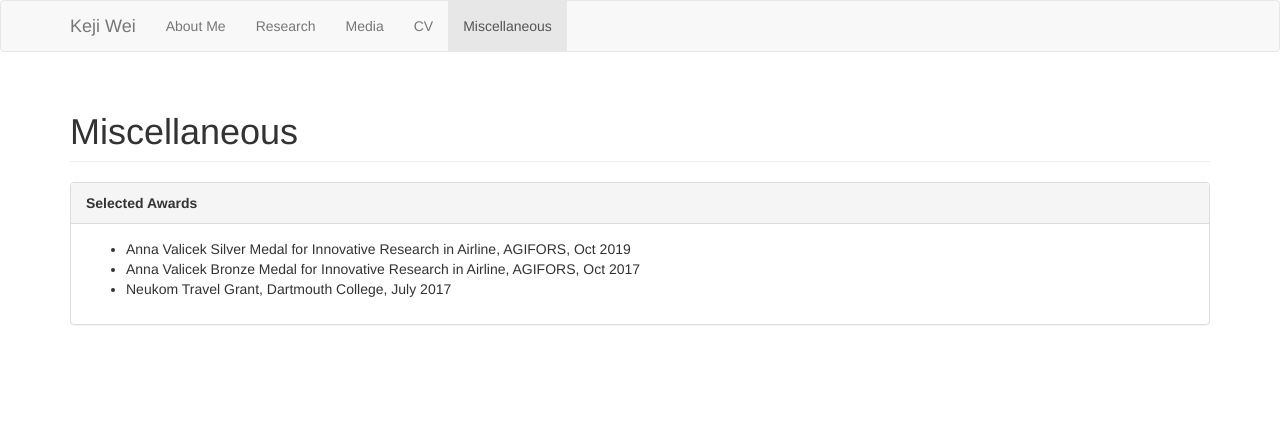
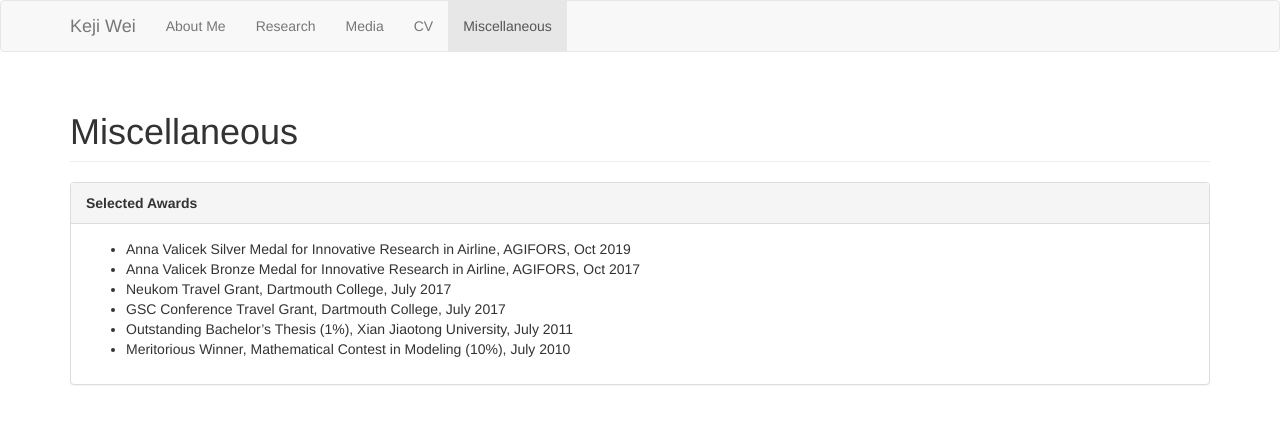
Before and after one commit to kejiwei/kejiwei.github.io, a Jekyll site: the page built from Miscellaneous.html, in a window 1280 px wide. Shown: the top 424 px of the page. Built offline with Jekyll 4.4.1, drawn with Linux system fonts in a browser that asks for light colours.

Commit message:
Update Miscellaneous.html

```diff
--- a/Miscellaneous.html
+++ b/Miscellaneous.html
@@ -17,6 +17,15 @@ tabname: Miscellaneous
           <li>
             Neukom Travel Grant, Dartmouth College, July 2017
           </li>
+          <li>
+            GSC Conference Travel Grant, Dartmouth College, July 2017
+        </li>
+        <li>
+            Outstanding Bachelor’s Thesis (1%), Xian Jiaotong University, July 2011
+         </li>
+         <li>
+            Meritorious Winner, Mathematical Contest in Modeling (10%), July 2010
+       </li>
       </ul>
     </div>
   </div>
```
